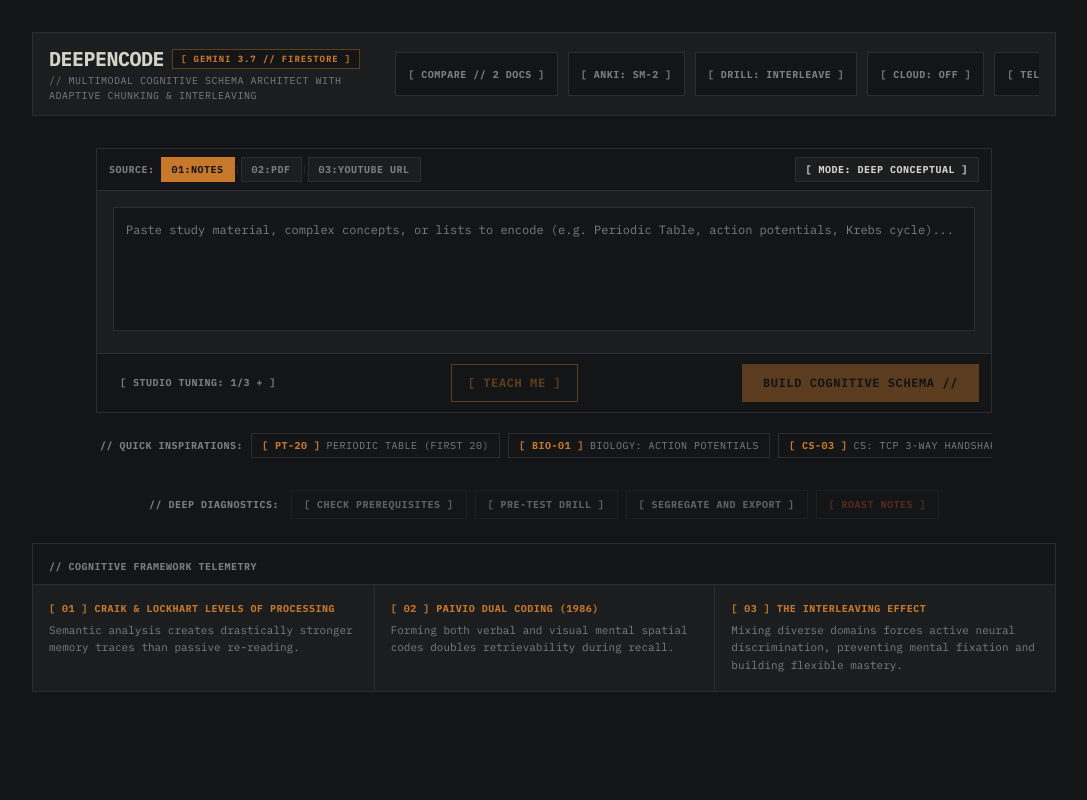
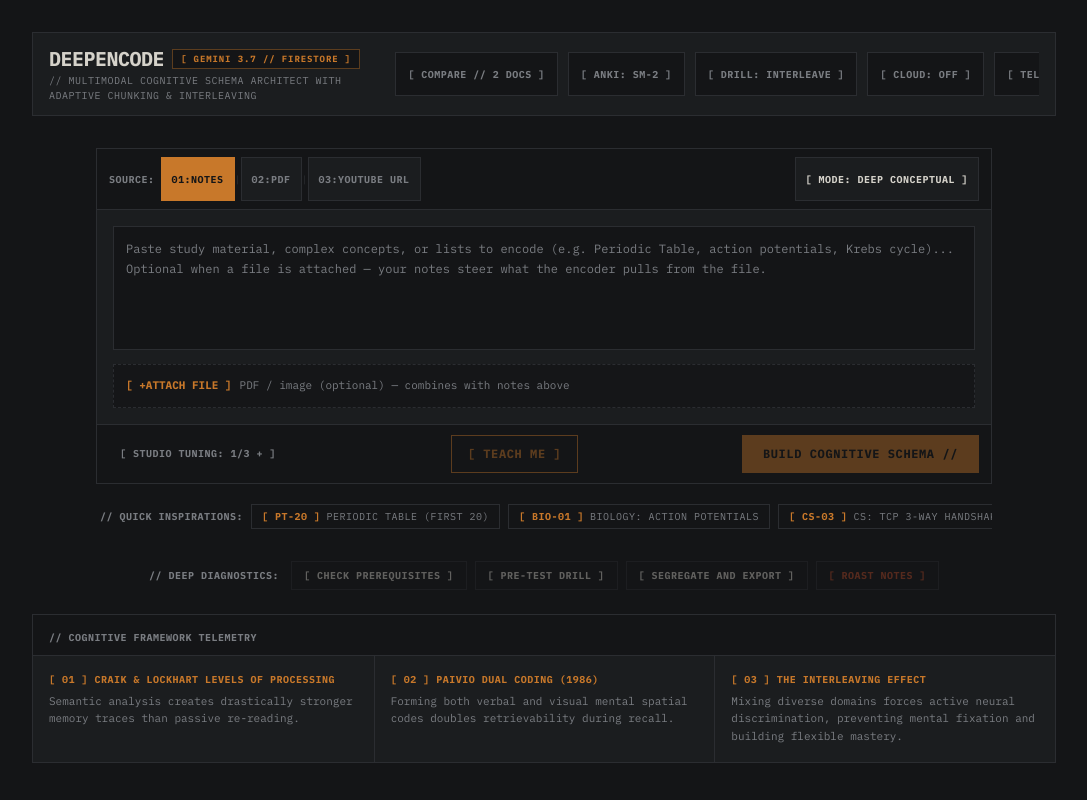
Before and after one commit to cheeseballercodder123t/Encode, a Next.js app: page / in a window 1280 px wide. Shown: the whole page, without its empty margins (96-1183 px from the left). Built offline with nearby package versions, Linux system fonts and the light colour scheme; no server answers.

Commit message:
UI update

```diff
--- a/components/FileUploader.tsx
+++ b/components/FileUploader.tsx
@@ -8,9 +8,12 @@ import { GoogleDriveModal } from './GoogleDriveModal';
 interface FileUploaderProps {
   onFileLoaded: (file: UploadedFileAsset | null) => void;
   selectedFile: UploadedFileAsset | null;
+  /** Compact strip shown under the notes textarea so file + text can be
+      combined. Full dropzone is shown when standalone (02:PDF tab). */
+  compact?: boolean;
 }
 
-export function FileUploader({ onFileLoaded, selectedFile }: FileUploaderProps) {
+export function FileUploader({ onFileLoaded, selectedFile, compact = false }: FileUploaderProps) {
   const [isDragging, setIsDragging] = useState(false);
   const [errorMessage, setErrorMessage] = useState<string | null>(null);
   const [isDriveModalOpen, setIsDriveModalOpen] = useState(false);
@@ -140,12 +143,25 @@ export function FileUploader({ onFileLoaded, selectedFile }: FileUploaderProps)
           <button
             type="button"
             onClick={clearFile}
-            className="p-1.5 text-solder hover:text-hazard400 hover:bg-steel transition-none-colors shrink-0"
+            className="min-h-[44px] min-w-[44px] flex items-center justify-center p-1.5 text-solder hover:text-hazard400 hover:bg-steel transition-none-colors shrink-0"
             title="Remove attachment"
+            aria-label="Remove attached file"
           >
             <span className="text-amber font-bold font-mono">[ X ]</span>
           </button>
         </div>
+      ) : compact ? (
+        <button
+          type="button"
+          onClick={() => fileInputRef.current?.click()}
+          onDragOver={(e) => e.preventDefault()}
+          onDrop={handleDrop}
+          className="w-full min-h-[44px] px-3 py-2 bg-chassis/80 border border-dashed border-steel hover:border-amber text-[11px] font-mono text-solder hover:text-bone transition-none cursor-pointer flex items-center gap-2 text-left"
+          title="Attach a PDF or image alongside your notes — both are sent to the encoder"
+        >
+          <span className="text-amber font-bold">[ +ATTACH FILE ]</span>
+          <span className="truncate">PDF / image (optional) — combines with notes above</span>
+        </button>
       ) : (
         <div
           onDrop={handleDrop}
--- a/components/ZenLaunchpad.tsx
+++ b/components/ZenLaunchpad.tsx
@@ -120,8 +120,8 @@ export function ZenLaunchpad({
   };
 
   const hasContent =
-    (sourceType === 'text' && notes.trim().length > 0) ||
-    (sourceType === 'file' && !!selectedFile) ||
+    notes.trim().length > 0 ||
+    !!selectedFile ||
     (sourceType === 'youtube' && youtubeUrl.trim().length > 0);
 
   return (
@@ -139,7 +139,7 @@ export function ZenLaunchpad({
             <button
               type="button"
               onClick={() => setSourceType('text')}
-              className={`px-2.5 py-1 text-[10px] font-mono font-bold uppercase tracking-wider border transition-none cursor-pointer ${
+              className={`px-2.5 py-1 min-h-[44px] text-[10px] font-mono font-bold uppercase tracking-wider border transition-none cursor-pointer ${
                 sourceType === 'text'
                   ? 'bg-amber border-amber text-chassis'
                   : 'bg-deck border-steel text-solder'
@@ -151,7 +151,7 @@ export function ZenLaunchpad({
             <button
               type="button"
               onClick={() => setSourceType('file')}
-              className={`px-2.5 py-1 text-[10px] font-mono font-bold uppercase tracking-wider border transition-none cursor-pointer ${
+              className={`px-2.5 py-1 min-h-[44px] text-[10px] font-mono font-bold uppercase tracking-wider border transition-none cursor-pointer ${
                 sourceType === 'file'
                   ? 'bg-amber border-amber text-chassis'
                   : 'bg-deck border-steel text-solder'
@@ -163,7 +163,7 @@ export function ZenLaunchpad({
             <button
               type="button"
               onClick={() => setSourceType('youtube')}
-              className={`px-2.5 py-1 text-[10px] font-mono font-bold uppercase tracking-wider border transition-none cursor-pointer ${
+              className={`px-2.5 py-1 min-h-[44px] text-[10px] font-mono font-bold uppercase tracking-wider border transition-none cursor-pointer ${
                 sourceType === 'youtube'
                   ? 'bg-amber border-amber text-chassis'
                   : 'bg-deck border-steel text-solder'
@@ -180,7 +180,7 @@ export function ZenLaunchpad({
               playSound('pop');
               setMode(mode === 'conceptual' ? 'memorization' : 'conceptual');
             }}
-            className={`px-2.5 py-1 text-[10px] font-mono font-bold uppercase tracking-wider border transition-none cursor-pointer ${
+            className={`px-2.5 py-1 min-h-[44px] text-[10px] font-mono font-bold uppercase tracking-wider border transition-none cursor-pointer ${
               mode === 'conceptual'
                 ? 'bg-deck border-steel text-bone'
                 : 'bg-amber border-amber text-chassis'
@@ -191,21 +191,24 @@ export function ZenLaunchpad({
           </button>
         </div>
 
-        {/* Input Body */}
-        <div className="p-4">
-          {sourceType === 'text' && (
+        {/* Input Body : notes + file are combinable (both are sent to the
+            encoder). YouTube stays exclusive since it is its own pipeline. */}
+        <div className="p-4 space-y-3">
+          {sourceType !== 'youtube' && (
+            <div className="space-y-2">
               <textarea
                 value={notes}
                 onChange={(e) => setNotes(e.target.value)}
-              placeholder="Paste study material, complex concepts, or lists to encode (e.g. Periodic Table, action potentials, Krebs cycle)..."
+                placeholder="Paste study material, complex concepts, or lists to encode (e.g. Periodic Table, action potentials, Krebs cycle)... Optional when a file is attached — your notes steer what the encoder pulls from the file."
                 rows={5}
+                aria-label="Study notes (optional when a file is attached)"
                 className="w-full bg-chassis border border-steel focus:border-amber text-xs text-bone placeholder-solder focus:outline-none resize-none font-mono leading-relaxed p-3 transition-none"
               />
-          )}
-
-          {sourceType === 'file' && (
-            <div className="py-2">
-              <FileUploader onFileLoaded={onFileLoaded} selectedFile={selectedFile} />
+              <FileUploader
+                onFileLoaded={onFileLoaded}
+                selectedFile={selectedFile}
+                compact={sourceType === 'text'}
+              />
             </div>
           )}
 
@@ -219,7 +222,7 @@ export function ZenLaunchpad({
                 className="w-full px-3 py-2.5 bg-chassis border border-steel focus:border-amber text-xs text-bone placeholder-solder focus:outline-none font-mono transition-none"
               />
               <p className="text-[10px] font-mono text-solder">
-                // EXTRACTS KEY MOMENTS, TRANSCRIPTS, AND TURNS LECTURE CHECKPOINTS INTO ACTIVE FEYNMAN DRILLS.
+                {'// EXTRACTS KEY MOMENTS, TRANSCRIPTS, AND TURNS LECTURE CHECKPOINTS INTO ACTIVE FEYNMAN DRILLS.'}
               </p>
             </div>
           )}
@@ -301,7 +304,7 @@ export function ZenLaunchpad({
               className="border-t border-steel bg-deck px-3 py-3 space-y-2 overflow-hidden"
             >
               <div className="text-[10px] font-mono font-bold uppercase tracking-wider text-solder mb-1">
-                // COGNITIVE SCIENCE MODULES
+                {'// COGNITIVE SCIENCE MODULES'}
               </div>
 
               <div className="grid grid-cols-1 sm:grid-cols-3 gap-2">
@@ -367,7 +370,7 @@ export function ZenLaunchpad({
       {/* Quick Inspiration Cassette Chips */}
       <div className="flex items-center gap-2 overflow-x-auto py-1 px-1">
         <span className="text-[10px] font-mono font-bold uppercase tracking-wider text-solder whitespace-nowrap">
-          // QUICK INSPIRATIONS:
+          {'// QUICK INSPIRATIONS:'}
         </span>
         {LAUNCHPAD_PRESETS.map((p) => (
           <button
```
Lines whose indentation alone changed are shown as unchanged.
